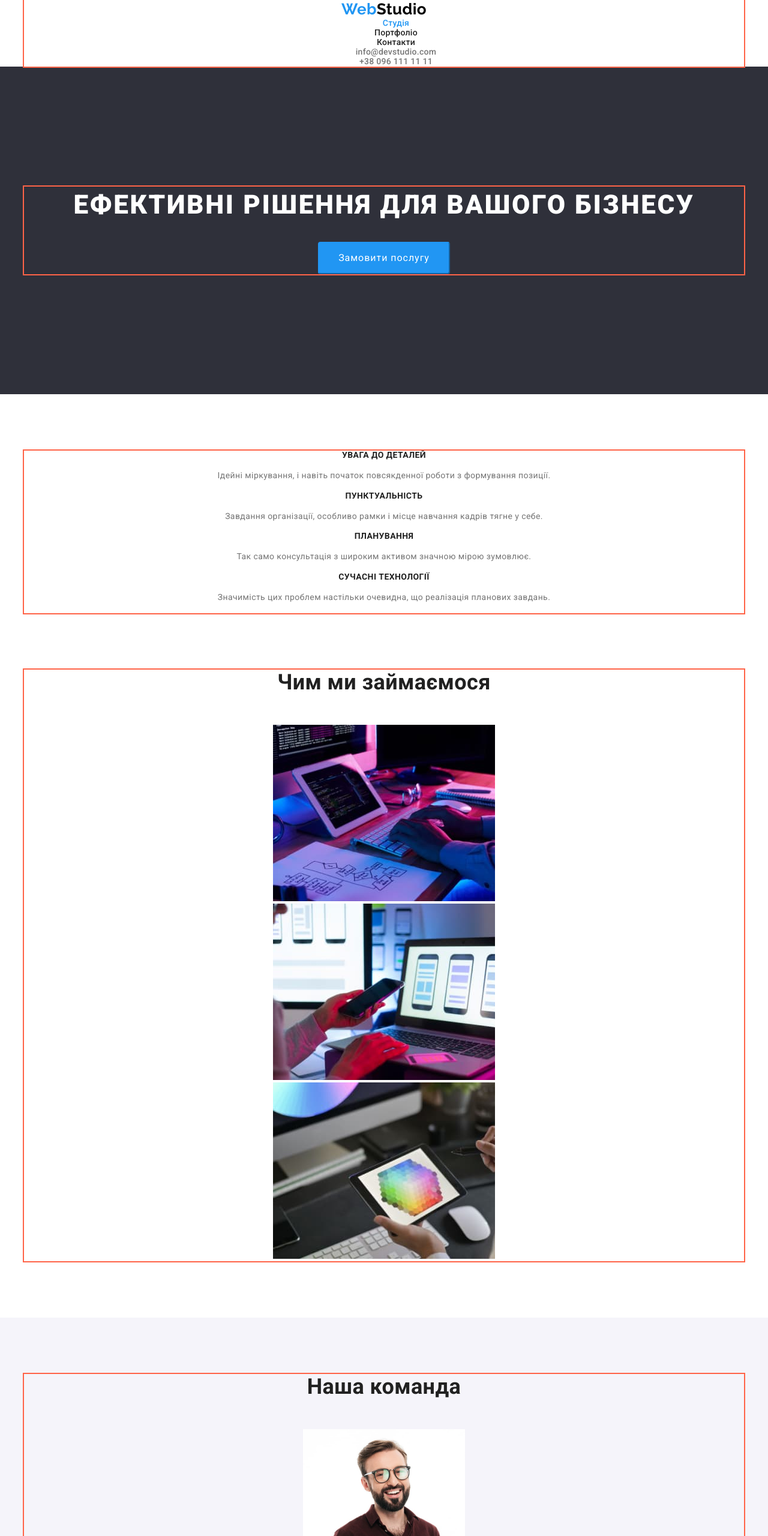
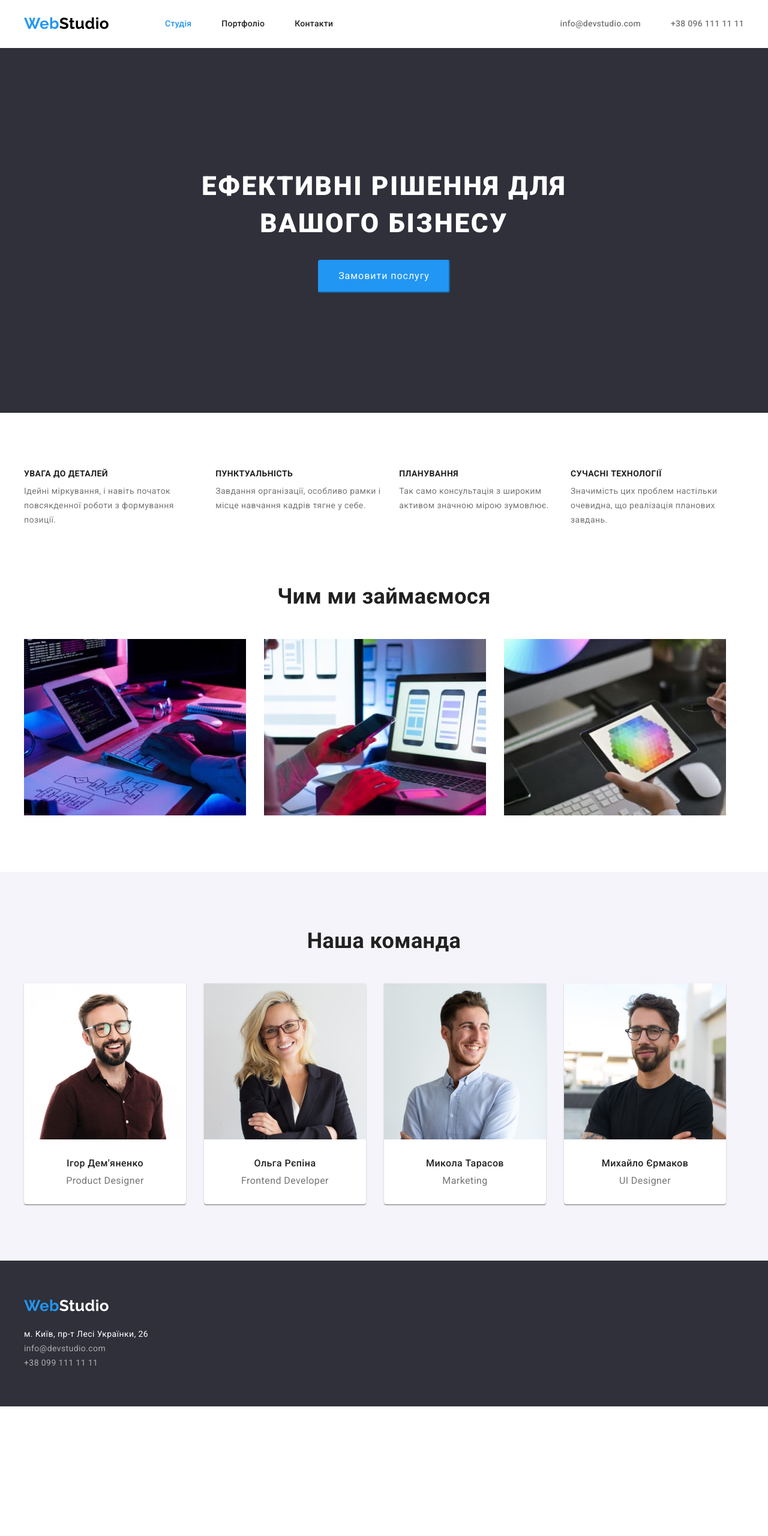
Before and after one commit to KonstantinYevchuk/goit-markup-hw-03, a plain HTML site: page index.html in a window 1280 px wide. Shown: the top 2560 px of the page at 60% size. After the commit the page ends 2344 px from the top, so only its background shows below. Drawn offline with nearby package versions, Linux system fonts and the light colour scheme.

Commit message:
Add files in HTML, CSS

```diff
--- a/css/styles.css
+++ b/css/styles.css
@@ -9,7 +9,6 @@
   --team-back: #f5f4fa;
   --foot-back: #2f303a;
   --portfolio-back: #f5f5f5;
-  --portfolio-button: #f5f4fa;
 }
 
 body {
@@ -26,30 +25,36 @@ header {
   border-bottom-color: 1px var(--text-col);
 }
 a {
+  margin: 0;
   text-decoration: none;
 }
+ul,
 li {
   list-style: none;
+  padding-left: 0;
+  margin: 0;
 }
-.main-navigation {
-  text-align: center;
+img {
+  display: block;
 }
 .container {
-  display: inline-block;
-  width: 1200px;
+  width: 1230px;
   padding-left: 15px;
   padding-right: 15px;
   margin-left: auto;
   margin-right: auto;
-  outline: 2px solid tomato;
+  /* outline: 2px solid tomato; */
 }
 /* Navigation */
-.menu-link {
-  margin: 0;
+.main-nav,
+.menu {
+  display: flex;
+  align-items: center;
 }
+/* .menu,
 .contacts {
-  margin: 0;
-}
+  display: flex;
+} */
 .logo-web {
   color: var(--accent-col);
   font-family: Raleway, sans-serif;
@@ -60,22 +65,42 @@ li {
 .logo-studio {
   color: var(--studio-head);
 }
-
+.menu-link {
+  display: flex;
+  margin-left: 93px;
+}
+.menu-link li:not(:last-child) {
+  margin-right: 50px;
+}
 .link.current {
   color: var(--accent-col);
 }
 .menu-link a {
+  display: block;
+  padding-top: 32px;
+  padding-bottom: 32px;
   color: var(--main-col);
   font-weight: 500;
   font-size: 14px;
   line-height: 1.14;
   letter-spacing: 0.02em;
 }
+
 .menu-link a:hover,
 .menu-link a:focus {
   color: var(--accent-col);
 }
+.contacts {
+  display: flex;
+  margin-left: auto;
+}
+.contacts li:not(:last-child) {
+  margin-right: 50px;
+}
 .contacts a {
+  display: block;
+  padding-top: 32px;
+  padding-bottom: 32px;
   color: var(--text-col);
   font-weight: 500;
   font-size: 14px;
@@ -104,6 +129,7 @@ li {
   margin-bottom: 30px;
 }
 .main-button {
+  display: inline-block;
   border-radius: 4px;
   min-width: 216px;
   padding: 10px 32px;
@@ -123,12 +149,12 @@ li {
 }
 /* Особливості */
 p {
+  margin: 0;
   color: var(--text-col);
 }
 .section-features {
   padding-top: 94px;
   padding-bottom: 94px;
-  text-align: center;
 }
 .section-features h2,
 .section-main h1 {
@@ -149,8 +175,10 @@ p {
   text-align: center;
 }
 .list-features {
-  margin: 0;
-  padding-left: 0;
+  display: flex;
+}
+.list-features li:not(:last-child) {
+  margin-right: 30px;
 }
 .list-features h3 {
   font-size: 14px;
@@ -167,32 +195,40 @@ p {
 /* Робота */
 .section-work {
   padding-bottom: 94px;
-  text-align: center;
 }
-.section-title.work {
+.section-title {
   margin-top: 0;
   margin-bottom: 50px;
 }
 .work-list {
-  margin: 0;
-  padding-left: 0;
+  display: flex;
+}
+.work-list li:not(:last-child) {
+  margin-right: 30px;
 }
 /* Команда */
 .section-team {
   background-color: var(--team-back);
   padding-top: 94px;
   padding-bottom: 94px;
-  text-align: center;
 }
 .section-title.team {
   margin-top: 0;
   margin-bottom: 50px;
 }
 .list-team {
-  margin: 0;
-  padding-top: 0;
-  padding-bottom: 30px;
-  padding-left: 0;
+  display: flex;
+  text-align: center;
+}
+.list-item {
+  background-color: var(--main-back);
+  border-bottom: var(--text-col);
+  box-shadow: 0px 1px 3px rgba(0, 0, 0, 0.12), 0px 1px 1px rgba(0, 0, 0, 0.14),
+    0px 2px 1px rgba(0, 0, 0, 0.2);
+  border-radius: 0px 0px 4px 4px;
+}
+.list-item:not(:last-child) {
+  margin-right: 30px;
 }
 .list-team img {
   margin-bottom: 30px;
@@ -201,7 +237,6 @@ p {
   font-weight: 500;
   font-size: 16px;
   line-height: 1.19;
-  text-align: center;
   margin-top: 0;
   margin-bottom: 10px;
 }
@@ -209,16 +244,20 @@ p {
   font-weight: 400;
   font-size: 16px;
   line-height: 1.19;
-  text-align: center;
   margin: 0;
+  margin-bottom: 30px;
 }
 /* Footer */
 .back-footer {
+  padding-top: 60px;
+  padding-bottom: 60px;
   background-color: var(--foot-back);
-  text-align: center;
 }
 .logo-footer {
   color: var(--main-back);
+}
+.footer-contacts {
+  margin-top: 20px;
 }
 .footer-contacts a:hover,
 .footer-contacts a:focus {
@@ -244,22 +283,28 @@ p {
 /* Main */
 .section-main {
   background-color: var(--main-back);
-  text-align: center;
   padding-top: 94px;
   padding-bottom: 94px;
 }
 .button-nav {
+  display: flex;
+  justify-content: center;
   margin: 0;
-  padding-left: 0;
   margin-bottom: 34px;
 }
-.button-nav button {
-  background-color: var(--portfolio-button);
+.button-list:not(:last-child) {
+  margin-right: 8px;
+}
+.button-item {
+  padding: 6px 22px;
+  border-radius: 4px;
+  border-color: transparent;
+  background-color: var(--team-back);
   font-family: inherit;
   font-weight: 500;
   font-size: 16px;
   line-height: 1.6;
-  text-align: center;
+  letter-spacing: 0.03em;
   cursor: pointer;
 }
 .button-nav button:hover,
@@ -268,8 +313,12 @@ p {
   color: var(--main-back);
 }
 .list-portfolio {
-  margin: 0;
-  padding-left: 0;
+  display: flex;
+  flex-wrap: wrap;
+  gap: 30px;
+}
+.portfolio-item {
+  flex-basis: calc((100% - 60px) / 3);
 }
 .list-portfolio img {
   margin-bottom: 20px;
@@ -280,11 +329,10 @@ p {
   letter-spacing: 0.06em;
   margin-top: 0;
   margin-bottom: 4px;
-
 }
 .list-portfolio p {
   font-weight: 400;
   font-size: 16px;
   line-height: 1.9;
-  margin: 0;
+  margin-bottom: 20px;
 }
--- a/index.html
+++ b/index.html
@@ -11,13 +11,16 @@
       href="https://fonts.googleapis.com/css2?family=Raleway:wght@700&family=Roboto:wght@400;500;700;900&display=swap"
       rel="stylesheet"
     />
-    <link rel="stylesheet" href="https://cdnjs.cloudflare.com/ajax/libs/modern-normalize/1.1.0/modern-normalize.min.css">
+    <link
+      rel="stylesheet"
+      href="https://cdnjs.cloudflare.com/ajax/libs/modern-normalize/1.1.0/modern-normalize.min.css"
+    />
     <link rel="stylesheet" href="./css/styles.css" />
   </head>
   <body>
     <!-- Шапка сайту -->
-    <header class="main-navigation">
-      <div class="container">
+    <header>
+      <div class="container main-nav">
         <nav class="menu">
           <a href="index.html" class="logo-web"
             >Web<span class="logo-studio">Studio</span>
@@ -38,8 +41,9 @@
     <main>
       <section class="main-content">
         <div class="container">
-        <h1 class="title">Ефективні рішення для вашого бізнесу</h1>
+          <h1 class="title">Ефективні рішення для <br />вашого бізнесу</h1>
           <button class="main-button" type="button">Замовити послугу</button>
+        </div>
       </section>
       <section class="section-features">
         <div class="container">
@@ -55,8 +59,8 @@
             <li>
               <h3>ПУНКТУАЛЬНІСТЬ</h3>
               <p>
-              Завдання організації, особливо рамки і місце навчання кадрів тягне
-              у себе.
+                Завдання організації, особливо рамки і місце навчання кадрів
+                тягне у себе.
               </p>
             </li>
             <li>
@@ -68,8 +72,8 @@
             <li>
               <h3>СУЧАСНІ ТЕХНОЛОГІЇ</h3>
               <p>
-              Значимість цих проблем настільки очевидна, що реалізація планових
-              завдань.
+                Значимість цих проблем настільки очевидна, що реалізація
+                планових завдань.
               </p>
             </li>
           </ul>
@@ -77,7 +81,7 @@
       </section>
       <section class="section-work">
         <div class="container">
-        <h2 class="section-title work">Чим ми займаємося</h2>
+          <h2 class="section-title">Чим ми займаємося</h2>
           <ul class="work-list">
             <li>
               <img
@@ -105,9 +109,9 @@
       </section>
       <section class="section-team">
         <div class="container">
-        <h2 class="section-title team">Наша команда</h2>
+          <h2 class="section-title">Наша команда</h2>
           <ul class="list-team">
-          <li>
+            <li class="list-item">
               <img
                 src="./images/member1.jpg"
                 alt="Фото Ігоря Демьяненко"
@@ -116,7 +120,7 @@
               <h3>Ігор Дем'яненко</h3>
               <p>Product Designer</p>
             </li>
-          <li>
+            <li class="list-item">
               <img
                 src="./images/member2.jpg"
                 alt="Фото Ірини Рєпіної"
@@ -125,7 +129,7 @@
               <h3>Ольга Рєпіна</h3>
               <p>Frontend Developer</p>
             </li>
-          <li>
+            <li class="list-item">
               <img
                 src="./images/member3.jpg"
                 alt="Фото Миколи Тарасова"
@@ -134,7 +138,7 @@
               <h3>Микола Тарасов</h3>
               <p>Marketing</p>
             </li>
-          <li>
+            <li class="list-item">
               <img
                 src="./images/member4.jpg"
                 alt="Фото Михайла Єрмакова"
```
Also changed, not shown: portfolio.html (+34 -17 lines). Lines whose indentation alone changed are shown as unchanged.
